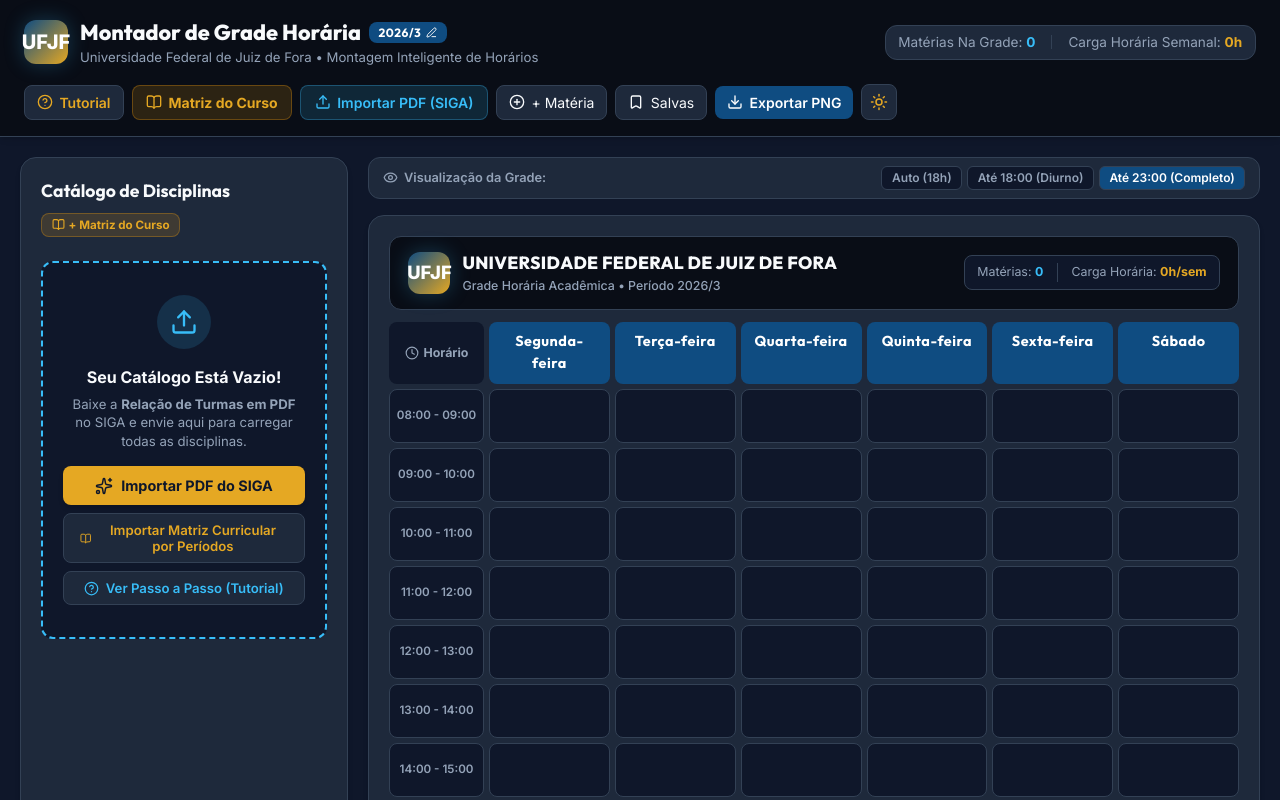
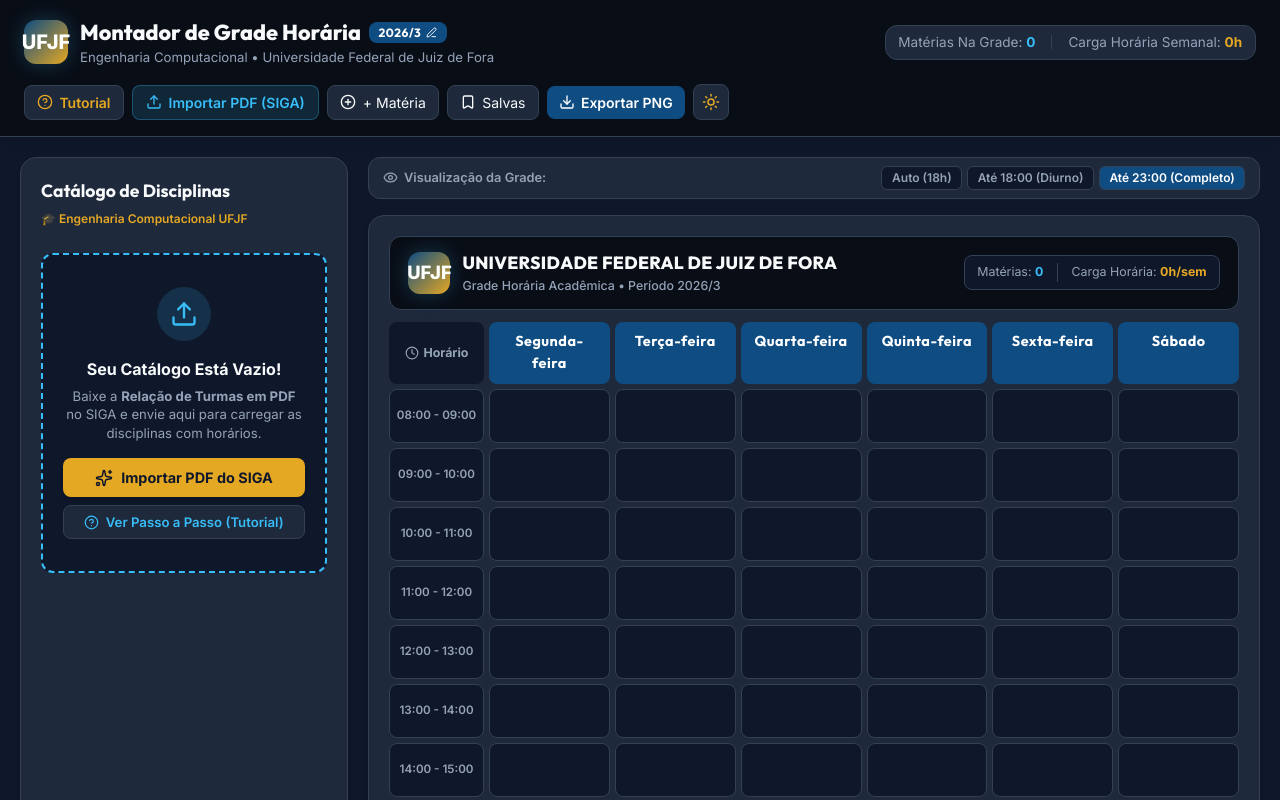
Before and after one commit to Zeulmeister/ufjf-montador-grade, a React (Vite) app: page / in a window 1280 px wide. Shown: the top 800 px of the page. Built offline with nearby package versions, Linux system fonts and the light colour scheme.

Commit message:
Preset Engenharia Computacional UFJF matrix permanently and simplify UI

```diff
--- a/src/App.jsx
+++ b/src/App.jsx
@@ -7,10 +7,10 @@
 import CustomCourseModal from './components/CustomCourseModal';
 import SavedDraftsModal from './components/SavedDraftsModal';
 import SigaImporterModal from './components/SigaImporterModal';
-import CurriculumModal from './components/CurriculumModal';
 import TutorialModal from './components/TutorialModal';
 
 import { initialCourses, COURSE_COLORS } from './data/coursesData';
+import { PRESET_CURRICULUMS } from './utils/curriculumParser';
 
 export default function App() {
   const [theme, setTheme] = useState('dark');
@@ -24,11 +24,8 @@
     return savedCustom ? JSON.parse(savedCustom) : initialCourses;
   });
 
-  // Imported Curriculum Matrix Data
-  const [curriculumData, setCurriculumData] = useState(() => {
-    const saved = localStorage.getItem('ufjf_curriculum_data');
-    return saved ? JSON.parse(saved) : null;
-  });
+  // Permanently preset Engenharia Computacional UFJF Curriculum
+  const [curriculumData] = useState(PRESET_CURRICULUMS[0]);
 
   // Active selected turmas in schedule: array of { course, turma }
   const [selectedTurmas, setSelectedTurmas] = useState(() => {
@@ -46,7 +43,6 @@
   const [isAddCustomOpen, setIsAddCustomOpen] = useState(false);
   const [isDraftsOpen, setIsDraftsOpen] = useState(false);
   const [isSigaImporterOpen, setIsSigaImporterOpen] = useState(false);
-  const [isCurriculumOpen, setIsCurriculumOpen] = useState(false);
   const [isTutorialOpen, setIsTutorialOpen] = useState(false);
 
   const gridRef = useRef(null);
@@ -74,13 +70,6 @@
   useEffect(() => {
     localStorage.setItem('ufjf_academic_period', academicPeriod);
   }, [academicPeriod]);
-
-  // Persist curriculum data
-  useEffect(() => {
-    if (curriculumData) {
-      localStorage.setItem('ufjf_curriculum_data', JSON.stringify(curriculumData));
-    }
-  }, [curriculumData]);
 
   // Map each course code to a unique color index
   const courseColorMap = useMemo(() => {
@@ -232,11 +221,6 @@
     });
   };
 
-  // Import Curriculum Data by Periods
-  const handleImportCurriculum = (data) => {
-    setCurriculumData(data);
-  };
-
   // Save current draft
   const handleSaveCurrentDraft = (name) => {
     const newDraft = {
@@ -271,7 +255,6 @@
         onOpenDrafts={() => setIsDraftsOpen(true)}
         onOpenAddCustom={() => setIsAddCustomOpen(true)}
         onOpenSigaImporter={() => setIsSigaImporterOpen(true)}
-        onOpenCurriculum={() => setIsCurriculumOpen(true)}
         onOpenTutorial={() => setIsTutorialOpen(true)}
       />
 
@@ -297,7 +280,6 @@
           onRemoveTurma={handleRemoveTurma}
           checkTurmaConflict={checkTurmaConflict}
           onOpenSigaImporter={() => setIsSigaImporterOpen(true)}
-          onOpenCurriculumModal={() => setIsCurriculumOpen(true)}
           onResetCatalog={handleResetCatalog}
           onOpenTutorial={() => setIsTutorialOpen(true)}
         />
@@ -334,12 +316,6 @@
         onImportCourses={handleImportSigaCourses}
       />
 
-      <CurriculumModal
-        isOpen={isCurriculumOpen}
-        onClose={() => setIsCurriculumOpen(false)}
-        onImportCurriculum={handleImportCurriculum}
-      />
-
       <TutorialModal
         isOpen={isTutorialOpen}
         onClose={() => setIsTutorialOpen(false)}
--- a/src/components/CourseCatalog.jsx
+++ b/src/components/CourseCatalog.jsx
@@ -1,5 +1,5 @@
 import React, { useState, useMemo } from 'react';
-import { Search, Plus, AlertCircle, ChevronDown, ChevronUp, User, MapPin, Filter, Upload, Sparkles, Trash2, HelpCircle, BookOpen, Layers, Globe, X } from 'lucide-react';
+import { Search, Plus, AlertCircle, ChevronDown, ChevronUp, User, MapPin, Filter, Upload, Sparkles, Trash2, HelpCircle, Layers, Globe, X } from 'lucide-react';
 import { DAYS_OF_WEEK } from '../data/coursesData';
 
 export default function CourseCatalog({
@@ -10,7 +10,6 @@
   onRemoveTurma,
   checkTurmaConflict,
   onOpenSigaImporter,
-  onOpenCurriculumModal,
   onResetCatalog,
   onOpenTutorial
 }) {
@@ -127,33 +126,12 @@
           }}>
             Catálogo de Disciplinas
           </h2>
-          {curriculumData && (
-            <span style={{ fontSize: '0.75rem', color: 'var(--color-secondary)', fontWeight: 600 }}>
-              🎓 {curriculumData.courseName} ({availablePeriods.length} períodos)
-            </span>
-          )}
+          <span style={{ fontSize: '0.75rem', color: 'var(--color-secondary)', fontWeight: 600 }}>
+            🎓 Engenharia Computacional UFJF
+          </span>
         </div>
 
         <div style={{ display: 'flex', alignItems: 'center', gap: '0.4rem', flexWrap: 'wrap' }}>
-          <button
-            onClick={onOpenCurriculumModal}
-            style={{
-              fontSize: '0.725rem',
-              color: 'var(--color-secondary)',
-              backgroundColor: 'rgba(245, 158, 11, 0.15)',
-              border: '1px solid rgba(245, 158, 11, 0.3)',
-              padding: '0.25rem 0.6rem',
-              borderRadius: 'var(--radius-md)',
-              fontWeight: 700,
-              display: 'flex',
-              alignItems: 'center',
-              gap: '4px'
-            }}
-            title="Importar ou alterar Matriz Curricular por Períodos"
-          >
-            <BookOpen size={13} /> {curriculumData ? 'Alterar Matriz' : '+ Matriz do Curso'}
-          </button>
-
           {courses.length > 0 && (
             <button
               onClick={onResetCatalog}
@@ -171,7 +149,7 @@
               }}
               title="Apagar todas as matérias importadas no catálogo"
             >
-              <Trash2 size={12} /> Limpar
+              <Trash2 size={12} /> Limpar Catálogo
             </button>
           )}
         </div>
@@ -227,7 +205,7 @@
           {/* Filter Chips */}
           <div style={{ display: 'flex', flexDirection: 'column', gap: '0.5rem' }}>
 
-            {/* Period Filters if Curriculum Data exists */}
+            {/* Period Filters */}
             {availablePeriods.length > 0 && (
               <div style={{
                 backgroundColor: 'var(--bg-main)',
@@ -240,7 +218,7 @@
               }}>
                 <div style={{ display: 'flex', justifyContent: 'space-between', alignItems: 'center' }}>
                   <span style={{ fontSize: '0.75rem', fontWeight: 700, color: 'var(--color-secondary)', display: 'flex', alignItems: 'center', gap: '4px' }}>
-                    <Layers size={13} /> Período do Curso:
+                    <Layers size={13} /> Período da Eng. Computacional:
                   </span>
                   {selectedPeriodFilter !== 'all' && (
                     <button
@@ -394,7 +372,7 @@
               Seu Catálogo Está Vazio!
             </h3>
             <p style={{ fontSize: '0.825rem', color: 'var(--text-muted)', marginTop: '0.4rem', lineHeight: '1.4' }}>
-              Baixe a <strong>Relação de Turmas em PDF</strong> no SIGA e envie aqui para carregar todas as disciplinas.
+              Baixe a <strong>Relação de Turmas em PDF</strong> no SIGA e envie aqui para carregar as disciplinas com horários.
             </p>
           </div>
 
@@ -417,25 +395,6 @@
             >
               <Sparkles size={18} />
               Importar PDF do SIGA
-            </button>
-
-            <button
-              onClick={onOpenCurriculumModal}
-              style={{
-                backgroundColor: 'var(--bg-card)',
-                color: 'var(--color-secondary)',
-                border: '1px solid var(--border-color)',
-                fontWeight: 600,
-                fontSize: '0.825rem',
-                padding: '0.5rem 1rem',
-                borderRadius: 'var(--radius-md)',
-                display: 'flex',
-                alignItems: 'center',
-                justifyContent: 'center',
-                gap: '0.4rem'
-              }}
-            >
-              <BookOpen size={15} /> Importar Matriz Curricular por Períodos
             </button>
 
             <button
--- a/src/components/Header.jsx
+++ b/src/components/Header.jsx
@@ -1,5 +1,5 @@
 import React from 'react';
-import { Calendar, Moon, Sun, Download, Trash2, Bookmark, PlusCircle, Upload, HelpCircle, Edit3, BookOpen } from 'lucide-react';
+import { Calendar, Moon, Sun, Download, Trash2, Bookmark, PlusCircle, Upload, HelpCircle, Edit3 } from 'lucide-react';
 
 export default function Header({
   theme,
@@ -13,7 +13,6 @@
   onOpenDrafts,
   onOpenAddCustom,
   onOpenSigaImporter,
-  onOpenCurriculum,
   onOpenTutorial
 }) {
   const handleEditPeriod = () => {
@@ -95,7 +94,7 @@
               </button>
             </h1>
             <p style={{ fontSize: '0.825rem', color: 'var(--text-muted)' }}>
-              Universidade Federal de Juiz de Fora • Montagem Inteligente de Horários
+              Engenharia Computacional • Universidade Federal de Juiz de Fora
             </p>
           </div>
         </div>
@@ -143,26 +142,6 @@
           >
             <HelpCircle size={16} />
             Tutorial
-          </button>
-
-          <button
-            onClick={onOpenCurriculum}
-            style={{
-              display: 'flex',
-              alignItems: 'center',
-              gap: '0.4rem',
-              backgroundColor: 'rgba(245, 158, 11, 0.15)',
-              color: 'var(--color-secondary)',
-              border: '1px solid rgba(245, 158, 11, 0.3)',
-              fontWeight: 700,
-              fontSize: '0.875rem',
-              padding: '0.5rem 0.85rem',
-              borderRadius: 'var(--radius-md)'
-            }}
-            title="Importar Matriz Curricular por Períodos do seu curso"
-          >
-            <BookOpen size={16} />
-            Matriz do Curso
           </button>
 
           <button
```
